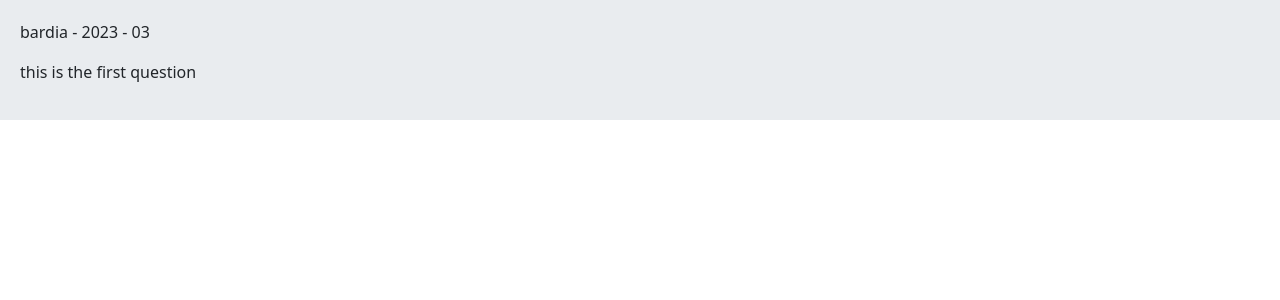
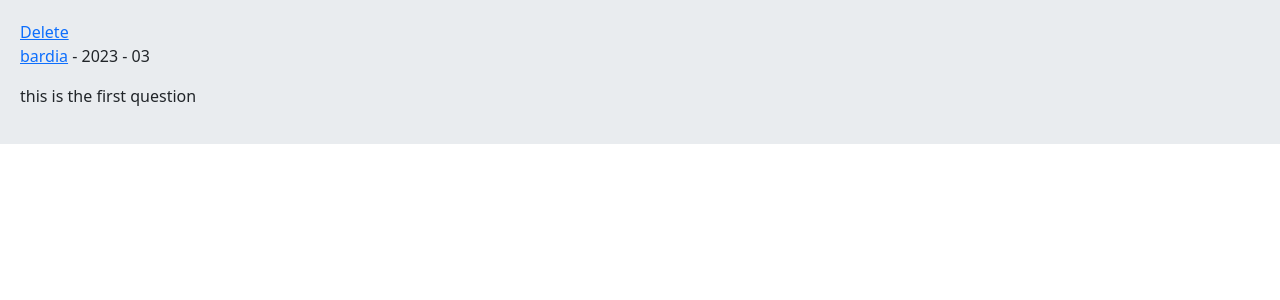
Before and after one commit to bardiakhosraviesmaeili/Django_social, a Django app: a page that uses social/home/templates/home/detail.html in a window 1280 px wide. Shown: the part 56-356 px from the top of the page. Run offline with Django 4.2, Linux system fonts and the light colour scheme; a user stored in the database is signed in; data comes from the database, SQL or seed files in the repository; both versions use the stored data as it was after the commit.

Commit message:
adding delete

```diff
--- a/social/home/templates/home/detail.html
+++ b/social/home/templates/home/detail.html
@@ -1,7 +1,13 @@
 {% extends 'base.html' %}
 {% block content %}
 
-    <p>{{ post.user.username }} - {{ post.updated|date:"Y - m" }}</p>
+
+    {% if request.user.id == post.user.id %}
+        <a href="{% url 'home:post_delete' post.id %}" class="button button-danger"> Delete </a>
+    {% endif %}
+
+    <p><a href="{% url 'account:user_profile' post.user.id %}">{{ post.user.username }}</a>
+        - {{ post.updated|date:"Y - m" }}</p>
     <p>{{ post.body }}</p>
 
 
--- a/social/home/urls.py
+++ b/social/home/urls.py
@@ -4,5 +4,6 @@ from . import views
 app_name = 'home'
 urlpatterns = [
     path('', views.HomeView.as_view(), name='home'),
-    path('post/<int:post_id>/<slug:post_slug>/', views.PostDetailView.as_view(), name='post_detail')
+    path('post/<int:post_id>/<slug:post_slug>/', views.PostDetailView.as_view(), name='post_detail'),
+    path('post/delete/<int:post_id>/', views.PostDeleteView.as_view(), name='post_delete'),
 ]
--- a/social/home/views.py
+++ b/social/home/views.py
@@ -1,6 +1,8 @@
-from django.shortcuts import render
+from django.shortcuts import render, redirect
 from django.views import View
 from .models import Post
+from django.contrib.auth.mixins import LoginRequiredMixin
+from django.contrib import messages
 
 
 class HomeView(View):
@@ -13,3 +15,14 @@ class PostDetailView(View):
     def get(self, request, post_id, post_slug):
         post = Post.objects.get(pk=post_id, slug=post_slug)
         return render(request, 'home/detail.html', {'post': post})
+
+
+class PostDeleteView(LoginRequiredMixin, View):
+    def get(self, request, post_id):
+        post = Post.objects.get(pk=post_id)
+        if post.user.id == request.user.id:
+            post.delete()
+            messages.success(request, 'Post deleted successfully', 'success')
+        else:
+            messages.error(request, 'you cannot delete this post', 'danger')
+        return redirect('home:home')
```
Also changed, not shown: social/db.sqlite3.
